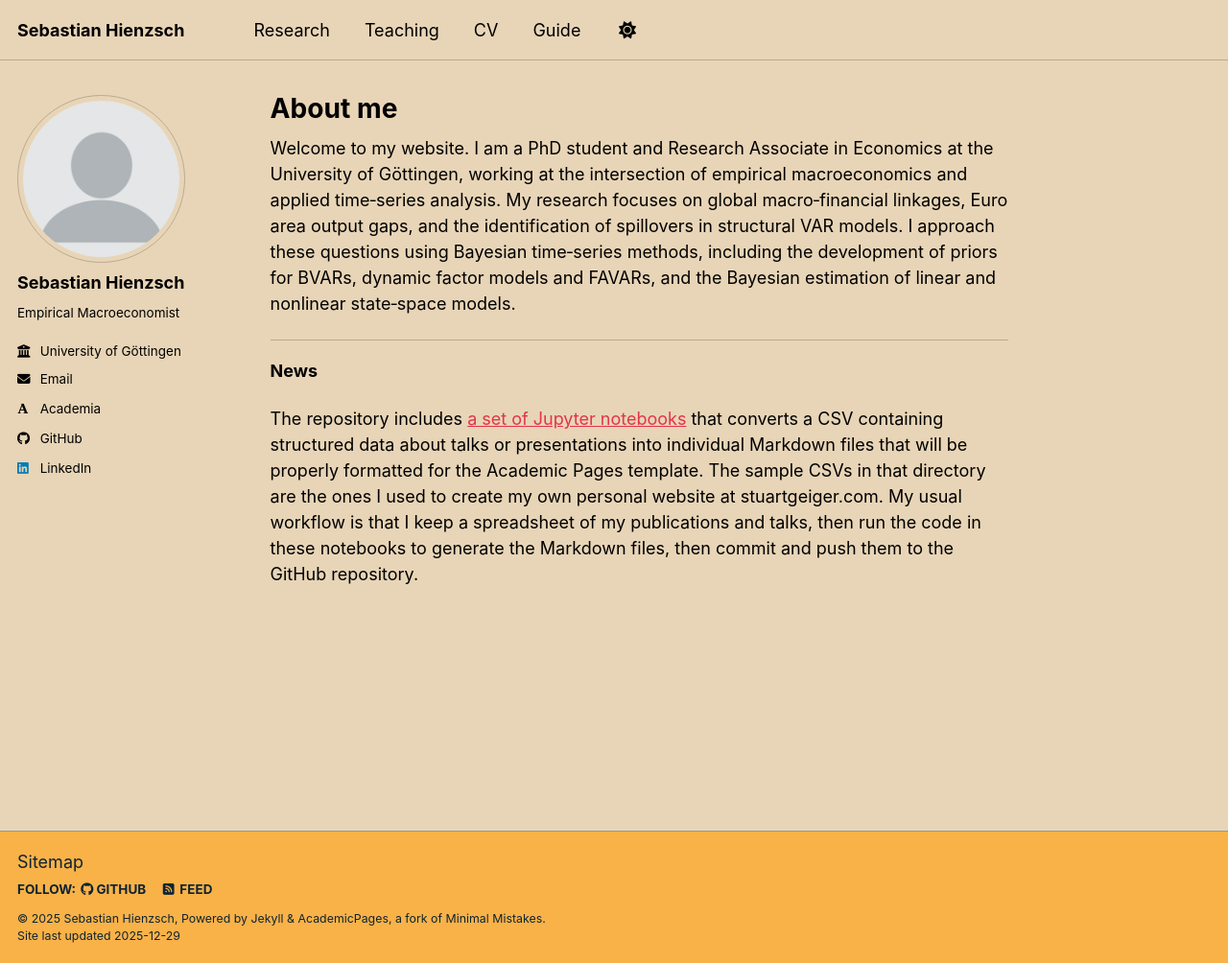
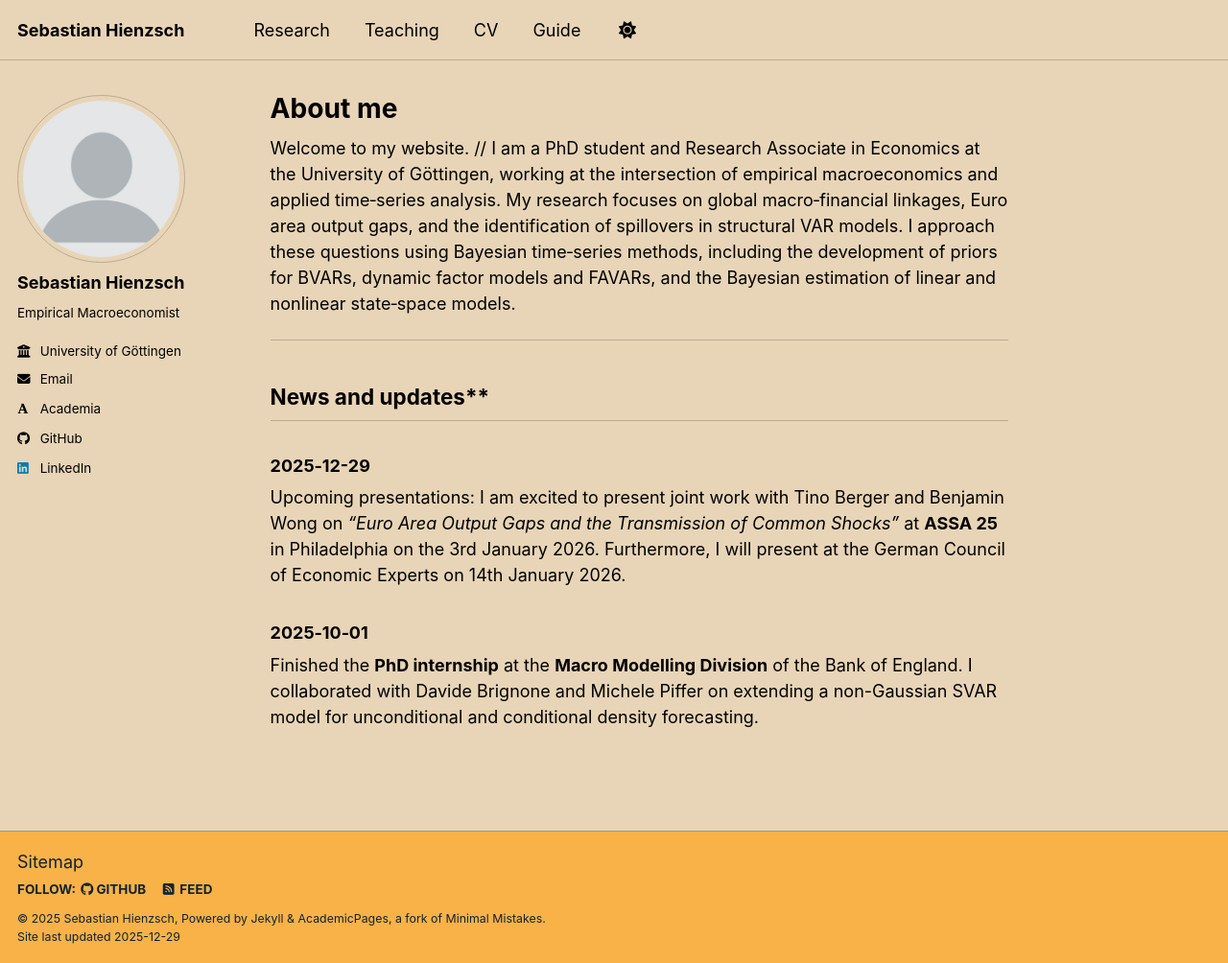
Before and after one commit to SebastianHienzsch/sebastianhienzsch.github.io, a Jekyll site: the page built from _pages/about.md, in a window 1280 px wide and 1004 px high. Shown: the whole window at 96% size. Built offline with Jekyll 4.4.1, drawn with Linux system fonts in a browser that asks for light colours; some web fonts are replaced; a script bundle is joined from its source files by our own code; library files that are not in the unit come from our copies.

Commit message:
Update about.md

```diff
--- a/_pages/about.md
+++ b/_pages/about.md
@@ -7,11 +7,14 @@ redirect_from:
   - /about.html
 ---
 
-Welcome to my website.
+Welcome to my website. //
 I am a PhD student and Research Associate in Economics at the University of Göttingen, working at the intersection of empirical macroeconomics and applied time‑series analysis. My research focuses on global macro‑financial linkages, Euro area output gaps, and the identification of spillovers in structural VAR models. I approach these questions using Bayesian time‑series methods, including the development of priors for BVARs, dynamic factor models and FAVARs, and the Bayesian estimation of linear and nonlinear state‑space models.
 
 ------
-**News**
+## News and updates**
 
-The repository includes [a set of Jupyter notebooks](https://github.com/academicpages/academicpages.github.io/tree/master/markdown_generator
-) that converts a CSV containing structured data about talks or presentations into individual Markdown files that will be properly formatted for the Academic Pages template. The sample CSVs in that directory are the ones I used to create my own personal website at stuartgeiger.com. My usual workflow is that I keep a spreadsheet of my publications and talks, then run the code in these notebooks to generate the Markdown files, then commit and push them to the GitHub repository.
+### 2025‑12-29
+Upcoming presentations: I am excited to present joint work with Tino Berger and Benjamin Wong on *"Euro Area Output Gaps and the Transmission of Common Shocks"* at **ASSA 25** in Philadelphia on the 3rd January 2026. Furthermore, I will present at the German Council of Economic Experts on 14th January 2026.
+
+### 2025‑10‑01
+Finished the **PhD internship** at the **Macro Modelling Division** of the Bank of England. I collaborated with Davide Brignone and Michele Piffer on extending a non-Gaussian SVAR model for unconditional and conditional density forecasting.
```
